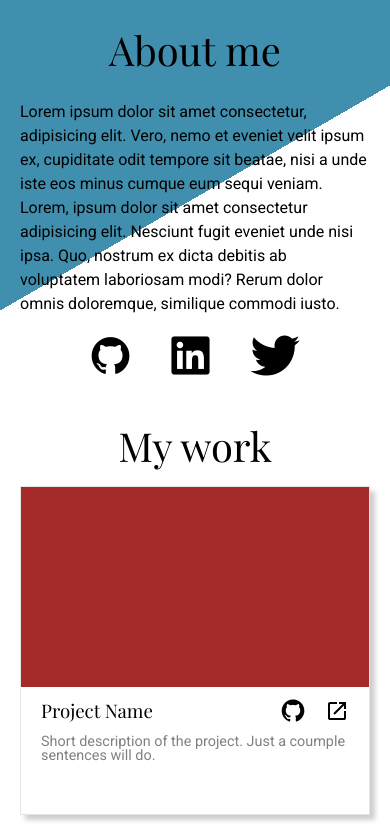
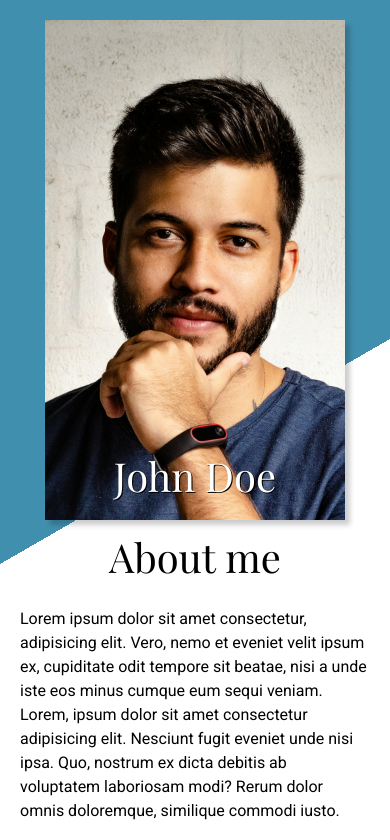
Before and after one commit to matiascastillodev/homepage, a plain HTML site: page index.html in a window 390 px wide. Shown: the top 840 px of the page. Drawn offline with nearby package versions, Linux system fonts and the light colour scheme; a web font is replaced by a local one.

Commit message:
feat: add picture and name to desktop and mobile

```diff
--- a/style.css
+++ b/style.css
@@ -35,6 +35,10 @@ h3 {
   display: flex;
 }
 
+.imageContainer {
+  position: relative;
+}
+
 .aboutImage {
   width: 350px;
   height: 400px;
@@ -43,7 +47,6 @@ h3 {
 }
 
 .aboutName {
-  display: none;
   position: absolute;
   top: 90%;
   left: 50%;
@@ -189,11 +192,11 @@ i {
   }
 
   .aboutImage {
-    display: none;
+    /* display: none; */
   }
 
   .aboutName {
-    display: none;
+    /* display: none; */
   }
 
   .cardSocials {
@@ -240,11 +243,12 @@ i {
   }
 
   .aboutImage {
-    display: none;
+    width: 300px;
+    height: 500px;
   }
 
   .aboutName {
-    display: none;
+    white-space: nowrap;
   }
 
   .aboutInfo {
```
